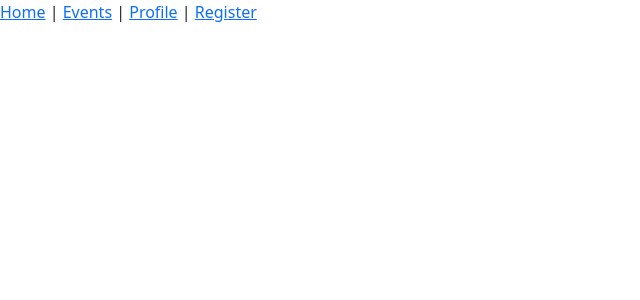
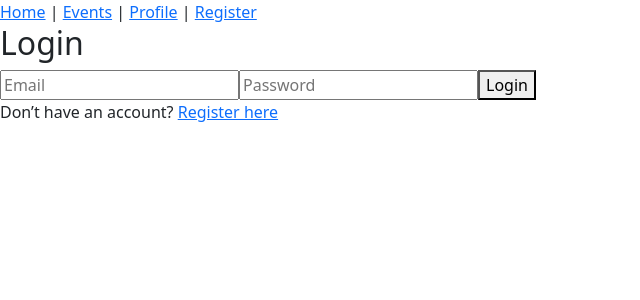
Before and after one commit to jencba/eventure-fe, a React (Create React App) app in the folder eventure-frontend/: page /login in a window 1280 px wide. Shown: the top 300 px of the page, without its empty margins (0-640 px from the left). Built offline with nearby package versions, Linux system fonts and the light colour scheme.

Commit message:
login page created

```diff
--- a/eventure-frontend/src/App.js
+++ b/eventure-frontend/src/App.js
@@ -6,6 +6,7 @@ import Navbar from './components/Navbar';
 import EventsPage from './pages/Events';
 import EventDetails from './pages/EventDetails';
 import Register from './pages/Registere';
+import Login from './pages/Login';
 
 
 
@@ -16,6 +17,7 @@ function App() {
       <Routes>
         <Route path="/" element={<Home />} />
         <Route path="/register" element={<Register />} />
+        <Route path="/login" element={<Login />} />
         <Route path="/events" element={<EventsPage />} />
         <Route path="/events/:id" element={<EventDetails />} />
 
--- /dev/null
+++ b/eventure-frontend/src/pages/Login.jsx
@@ -0,0 +1,43 @@
+import React, { useState } from 'react';
+import { useNavigate, Link } from 'react-router-dom';
+import API from '../services/api';
+
+const Login = () => {
+  const [formData, setFormData] = useState({ email: '', password: '' });
+  const [error, setError] = useState('');
+  const navigate = useNavigate();
+
+  const handleChange = (e) => {
+    setFormData((prev) => ({ ...prev, [e.target.name]: e.target.value }));
+  };
+
+  const handleSubmit = async (e) => {
+    e.preventDefault();
+    setError('');
+    try {
+      const res = await API.post('/auth/login', formData);
+      const token = res.data.session.access_token;
+      localStorage.setItem('token', token);
+      navigate('/');
+    } catch (err) {
+      setError(err.response?.data?.error?.message || 'Login failed');
+    }
+  };
+
+  return (
+    <div>
+      <h2>Login</h2>
+      <form onSubmit={handleSubmit}>
+        <input type="email" name="email" value={formData.email} onChange={handleChange} placeholder="Email" required />
+        <input type="password" name="password" value={formData.password} onChange={handleChange} placeholder="Password" required />
+        <button type="submit">Login</button>
+      </form>
+      {error && <p style={{ color: 'red' }}>{error}</p>}
+      <p>
+        Don’t have an account? <Link to="/register">Register here</Link>
+      </p>
+    </div>
+  );
+};
+
+export default Login;
--- a/eventure-frontend/src/pages/Registere.jsx
+++ b/eventure-frontend/src/pages/Registere.jsx
@@ -1,28 +1,51 @@
 import React, { useState } from 'react';
+import { useNavigate, Link } from 'react-router-dom';
 import API from '../services/api';
 
 const Register = () => {
   const [email, setEmail] = useState('');
   const [password, setPassword] = useState('');
+  const [error, setError] = useState('');
+  const navigate = useNavigate();
 
   const handleSubmit = async (e) => {
     e.preventDefault();
+    setError('');
     try {
       await API.post('/auth/signup', { email, password });
       alert('Registered successfully!');
+      navigate('/login');
     } catch (err) {
       console.error(err);
-      alert('Error registering');
+      setError('Error registering. Please try again.');
     }
   };
 
   return (
-    <form onSubmit={handleSubmit}>
+    <div>
       <h2>Register</h2>
-      <input value={email} onChange={e => setEmail(e.target.value)} placeholder="Email" />
-      <input value={password} onChange={e => setPassword(e.target.value)} placeholder="Password" type="password" />
-      <button type="submit">Register</button>
-    </form>
+      <form onSubmit={handleSubmit}>
+        <input
+          type="email"
+          value={email}
+          onChange={e => setEmail(e.target.value)}
+          placeholder="Email"
+          required
+        />
+        <input
+          type="password"
+          value={password}
+          onChange={e => setPassword(e.target.value)}
+          placeholder="Password"
+          required
+        />
+        <button type="submit">Register</button>
+      </form>
+      {error && <p style={{ color: 'red' }}>{error}</p>}
+      <p>
+        Already signed up? <Link to="/login">Login here</Link>
+      </p>
+    </div>
   );
 };
 
```
